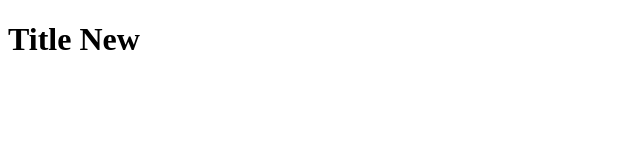
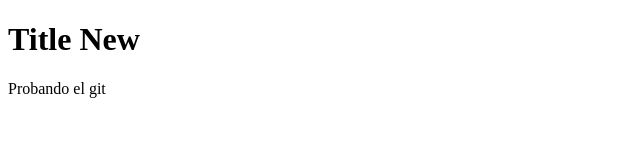
Before and after one commit to BlackMetalzCode/HelloGit, a plain HTML site: page index.html in a window 1280 px wide. Shown: the whole page, without its empty margins (0-640 px from the left). Drawn offline with Linux system fonts and the light colour scheme.

Commit message:
Modificando el index.txt

```diff
--- a/index.html
+++ b/index.html
@@ -7,5 +7,6 @@
 </head>
 <body>
   <h1 class="title">Title New</h1>
+  <p>Probando el git</p>
 </body>
 </html>
```
